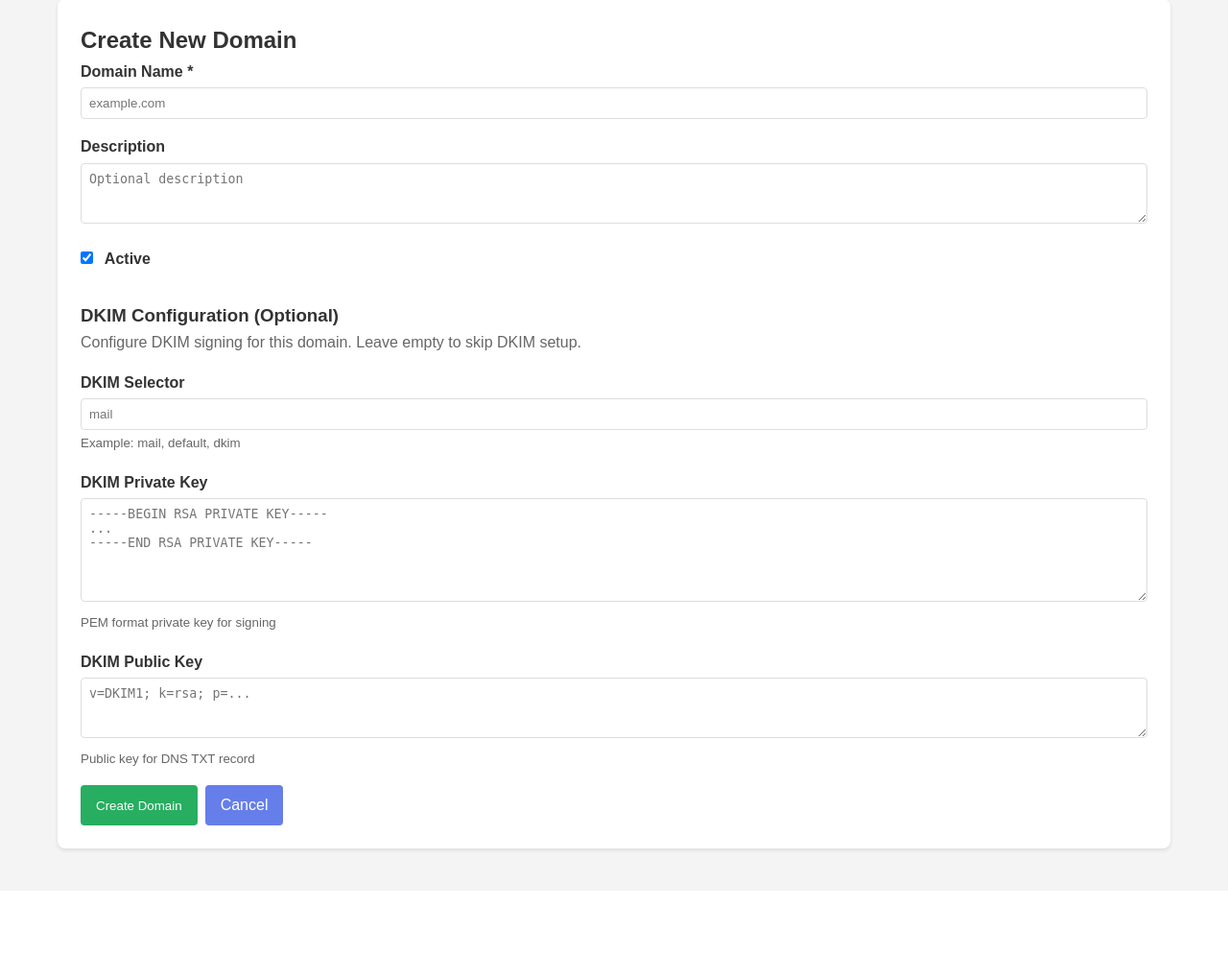
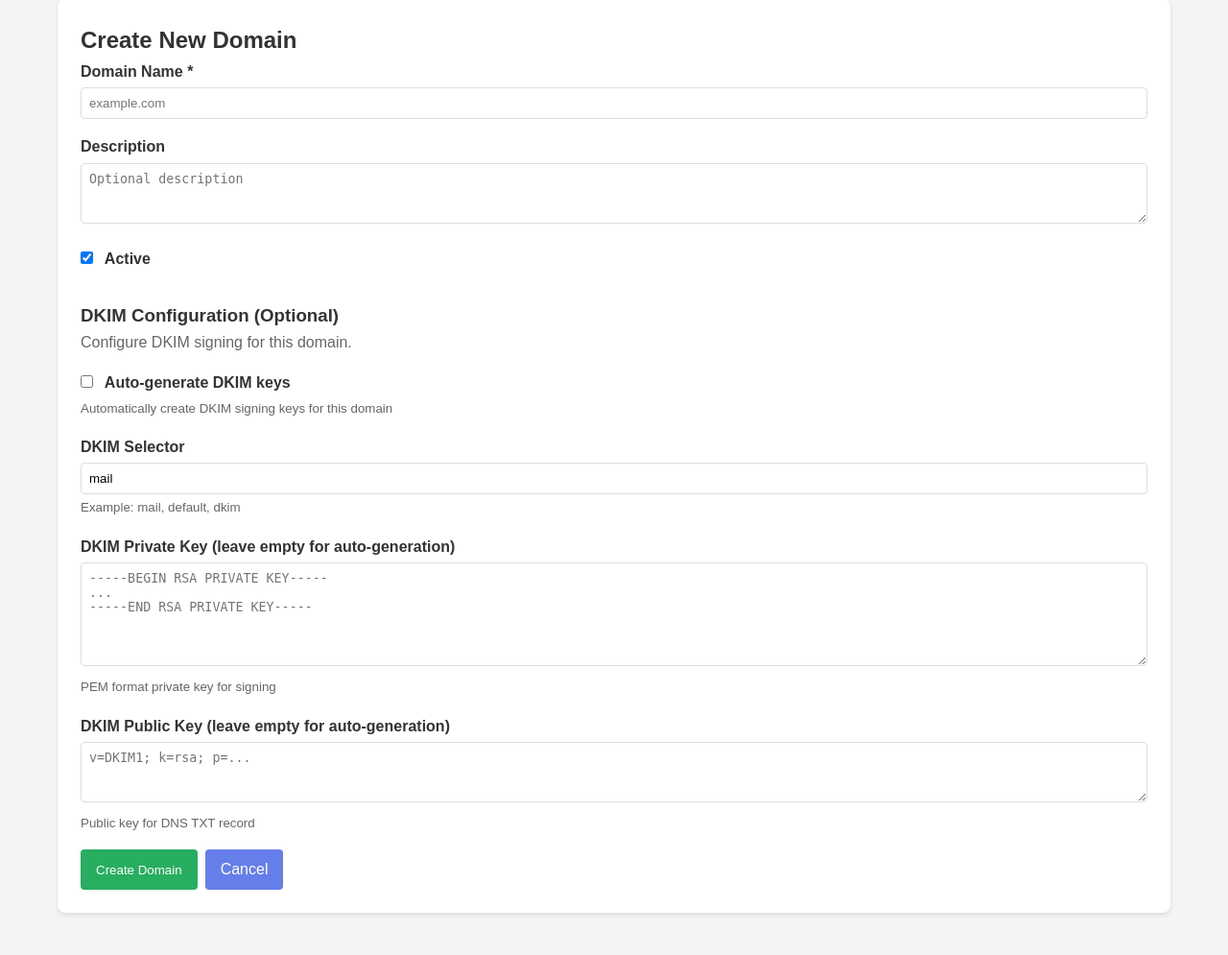
Before and after one commit to tayyebi/mailserver, a Laravel app: page /domains/create in a window 1280 px wide. Shown: the part 163-1158 px from the top of the page at 96% size. Before the commit the page ends 1052 px from the top, so only its background shows below. Run offline with Laravel 12, Linux system fonts and the light colour scheme; parts of the project's set-up code (start-up, migrations or seed data) failed here and were passed over.

Commit message:
Add DKIM management to admin panel and init container
Co-authored-by: tayyebi <14053493+tayyebi@users.noreply.github.com>

```diff
--- a/admin/app/Http/Controllers/DomainController.php
+++ b/admin/app/Http/Controllers/DomainController.php
@@ -3,12 +3,20 @@
 namespace App\Http\Controllers;
 
 use App\Models\Domain;
+use App\Services\DkimService;
 use Illuminate\Http\Request;
 use Illuminate\View\View;
 use Illuminate\Http\RedirectResponse;
+use Illuminate\Support\Facades\Log;
 
 class DomainController extends Controller
 {
+    protected $dkimService;
+
+    public function __construct(DkimService $dkimService)
+    {
+        $this->dkimService = $dkimService;
+    }
     public function index(): View
     {
         $domains = Domain::with('emailAccounts', 'aliases')->get();
@@ -26,12 +34,41 @@ class DomainController extends Controller
             'domain' => 'required|string|unique:domains',
             'description' => 'nullable|string',
             'active' => 'boolean',
+            'generate_dkim' => 'boolean',
             'dkim_selector' => 'nullable|string|max:255',
             'dkim_private_key' => 'nullable|string',
             'dkim_public_key' => 'nullable|string',
         ]);
 
         $validated['active'] = $request->has('active');
+
+        // Auto-generate DKIM keys if requested
+        if ($request->has('generate_dkim') && $request->generate_dkim) {
+            $selector = $validated['dkim_selector'] ?: 'mail';
+            try {
+                $keys = $this->dkimService->generateKeys($validated['domain'], $selector);
+                $validated['dkim_selector'] = $selector;
+                $validated['dkim_private_key'] = $keys['private_key'];
+                $validated['dkim_public_key'] = $keys['public_key'];
+
+                // Write keys to OpenDKIM directory structure
+                $this->dkimService->writeKeysToOpendkim(
+                    $validated['domain'],
+                    $selector,
+                    $keys['private_key']
+                );
+
+                $domain = Domain::create($validated);
+
+                return redirect()->route('domains.show-dkim', $domain)
+                    ->with('success', 'Domain created successfully with DKIM keys');
+            } catch (\Exception $e) {
+                Log::error("Failed to generate DKIM keys: " . $e->getMessage());
+                return back()->withInput()
+                    ->with('error', 'Failed to generate DKIM keys: ' . $e->getMessage());
+            }
+        }
+
         Domain::create($validated);
 
         return redirect()->route('domains.index')->with('success', 'Domain created successfully');
@@ -75,4 +112,47 @@ class DomainController extends Controller
         $domain->delete();
         return redirect()->route('domains.index')->with('success', 'Domain deleted successfully');
     }
+
+    /**
+     * Show DKIM information for a domain
+     */
+    public function showDkim(Domain $domain): View
+    {
+        return view('domains.show-dkim', compact('domain'));
+    }
+
+    /**
+     * Generate or regenerate DKIM keys for a domain
+     */
+    public function generateDkim(Request $request, Domain $domain): RedirectResponse
+    {
+        $validated = $request->validate([
+            'dkim_selector' => 'nullable|string|max:255',
+        ]);
+
+        $selector = $validated['dkim_selector'] ?? $domain->dkim_selector ?? 'mail';
+
+        try {
+            $keys = $this->dkimService->generateKeys($domain->domain, $selector);
+
+            $domain->update([
+                'dkim_selector' => $selector,
+                'dkim_private_key' => $keys['private_key'],
+                'dkim_public_key' => $keys['public_key'],
+            ]);
+
+            // Write keys to OpenDKIM directory structure
+            $this->dkimService->writeKeysToOpendkim(
+                $domain->domain,
+                $selector,
+                $keys['private_key']
+            );
+
+            return redirect()->route('domains.show-dkim', $domain)
+                ->with('success', 'DKIM keys generated successfully');
+        } catch (\Exception $e) {
+            Log::error("Failed to generate DKIM keys for {$domain->domain}: " . $e->getMessage());
+            return back()->with('error', 'Failed to generate DKIM keys: ' . $e->getMessage());
+        }
+    }
 }
--- /dev/null
+++ b/admin/app/Services/DkimService.php
@@ -0,0 +1,219 @@
+<?php
+
+namespace App\Services;
+
+use Exception;
+use Illuminate\Support\Facades\Log;
+
+class DkimService
+{
+    /**
+     * Generate DKIM key pair for a domain
+     *
+     * @param string $domain The domain name
+     * @param string $selector DKIM selector (default: 'mail')
+     * @return array Array with 'private_key' and 'public_key'
+     * @throws Exception
+     */
+    public function generateKeys(string $domain, string $selector = 'mail'): array
+    {
+        // Create temporary directory for key generation
+        $tempDir = sys_get_temp_dir() . '/dkim_' . uniqid();
+
+        try {
+            if (!mkdir($tempDir, 0700, true)) {
+                throw new Exception("Failed to create temporary directory");
+            }
+
+            // Generate RSA key pair using openssl
+            $privateKeyPath = $tempDir . '/' . $selector . '.private';
+
+            // Generate private key (2048-bit RSA)
+            $generateCmd = sprintf(
+                'openssl genrsa -out %s 2048 2>&1',
+                escapeshellarg($privateKeyPath)
+            );
+
+            exec($generateCmd, $output, $returnCode);
+
+            if ($returnCode !== 0 || !file_exists($privateKeyPath)) {
+                throw new Exception("Failed to generate private key: " . implode("\n", $output));
+            }
+
+            // Extract public key
+            $publicKeyCmd = sprintf(
+                'openssl rsa -in %s -pubout -outform PEM 2>&1',
+                escapeshellarg($privateKeyPath)
+            );
+
+            exec($publicKeyCmd, $publicKeyOutput, $publicKeyReturnCode);
+
+            if ($publicKeyReturnCode !== 0) {
+                throw new Exception("Failed to extract public key: " . implode("\n", $publicKeyOutput));
+            }
+
+            $publicKeyPem = implode("\n", $publicKeyOutput);
+
+            // Convert public key to DKIM DNS format
+            $dnsRecord = $this->convertToDkimDnsFormat($publicKeyPem, $selector, $domain);
+
+            // Read private key
+            $privateKey = file_get_contents($privateKeyPath);
+
+            if (!$privateKey) {
+                throw new Exception("Failed to read private key");
+            }
+
+            return [
+                'private_key' => $privateKey,
+                'public_key' => $dnsRecord,
+                'selector' => $selector,
+                'dns_record_name' => $selector . '._domainkey.' . $domain,
+            ];
+
+        } finally {
+            // Clean up temporary files
+            if (isset($privateKeyPath) && file_exists($privateKeyPath)) {
+                @unlink($privateKeyPath);
+            }
+            if (is_dir($tempDir)) {
+                @rmdir($tempDir);
+            }
+        }
+    }
+
+    /**
+     * Convert PEM public key to DKIM DNS TXT record format
+     *
+     * @param string $publicKeyPem Public key in PEM format
+     * @param string $selector DKIM selector
+     * @param string $domain Domain name
+     * @return string DKIM DNS record value
+     */
+    private function convertToDkimDnsFormat(string $publicKeyPem, string $selector, string $domain): string
+    {
+        // Remove PEM headers and footers, and whitespace
+        $publicKeyBase64 = preg_replace(
+            '/-----BEGIN PUBLIC KEY-----|-----END PUBLIC KEY-----|\s+/',
+            '',
+            $publicKeyPem
+        );
+
+        // Format as DKIM TXT record
+        return sprintf('v=DKIM1; k=rsa; p=%s', $publicKeyBase64);
+    }
+
+    /**
+     * Write DKIM keys to OpenDKIM directory structure
+     *
+     * @param string $domain Domain name
+     * @param string $selector DKIM selector
+     * @param string $privateKey Private key content
+     * @return bool Success status
+     */
+    public function writeKeysToOpendkim(string $domain, string $selector, string $privateKey): bool
+    {
+        try {
+            $keyDir = "/var/www/html/storage/app/mail-config/opendkim/keys/{$domain}";
+
+            // Create directory if it doesn't exist
+            if (!is_dir($keyDir)) {
+                if (!mkdir($keyDir, 0755, true)) {
+                    Log::error("Failed to create DKIM key directory: {$keyDir}");
+                    return false;
+                }
+            }
+
+            $privateKeyFile = "{$keyDir}/{$selector}.private";
+
+            // Write private key
+            if (file_put_contents($privateKeyFile, $privateKey) === false) {
+                Log::error("Failed to write private key file: {$privateKeyFile}");
+                return false;
+            }
+
+            // Set proper permissions
+            chmod($privateKeyFile, 0600);
+
+            // Update KeyTable
+            $this->updateKeyTable($domain, $selector);
+
+            // Update SigningTable
+            $this->updateSigningTable($domain, $selector);
+
+            return true;
+
+        } catch (Exception $e) {
+            Log::error("Error writing DKIM keys: " . $e->getMessage());
+            return false;
+        }
+    }
+
+    /**
+     * Update OpenDKIM KeyTable file
+     */
+    private function updateKeyTable(string $domain, string $selector): void
+    {
+        $keyTablePath = '/var/www/html/storage/app/mail-config/opendkim/KeyTable';
+        $entry = "{$selector}._domainkey.{$domain}  {$domain}:{$selector}:/etc/opendkim/keys/{$domain}/{$selector}.private\n";
+
+        // Ensure directory exists
+        $dir = dirname($keyTablePath);
+        if (!is_dir($dir)) {
+            mkdir($dir, 0755, true);
+        }
+
+        // Read existing content
+        $content = file_exists($keyTablePath) ? file_get_contents($keyTablePath) : '';
+
+        // Check if entry already exists
+        if (strpos($content, "{$selector}._domainkey.{$domain}") === false) {
+            file_put_contents($keyTablePath, $content . $entry);
+        }
+    }
+
+    /**
+     * Update OpenDKIM SigningTable file
+     */
+    private function updateSigningTable(string $domain, string $selector): void
+    {
+        $signingTablePath = '/var/www/html/storage/app/mail-config/opendkim/SigningTable';
+        $entry = "*@{$domain}       {$selector}._domainkey.{$domain}\n";
+
+        // Ensure directory exists
+        $dir = dirname($signingTablePath);
+        if (!is_dir($dir)) {
+            mkdir($dir, 0755, true);
+        }
+
+        // Read existing content
+        $content = file_exists($signingTablePath) ? file_get_contents($signingTablePath) : '';
+
+        // Check if entry already exists
+        if (strpos($content, "@{$domain}") === false) {
+            file_put_contents($signingTablePath, $content . $entry);
+        }
+    }
+
+    /**
+     * Get DNS instructions for DKIM setup
+     *
+     * @param string $domain Domain name
+     * @param string $selector DKIM selector
+     * @param string $publicKey Public key DNS record
+     * @return string Formatted DNS instructions
+     */
+    public function getDnsInstructions(string $domain, string $selector, string $publicKey): string
+    {
+        return sprintf(
+            "Add the following TXT record to your DNS:\n\n" .
+            "Name: %s._domainkey.%s\n" .
+            "Type: TXT\n" .
+            "Value: %s\n\n" .
+            "Note: Some DNS providers require you to remove quotes from the value.",
+            $selector,
+            $domain,
+            $publicKey
+        );
+    }
+}
--- a/admin/resources/views/domains/create.blade.php
+++ b/admin/resources/views/domains/create.blade.php
@@ -30,25 +30,58 @@
         </div>
 
         <h3 style="margin-top: 2rem;">DKIM Configuration (Optional)</h3>
-        <p style="color: #666; margin-bottom: 1rem;">Configure DKIM signing for this domain. Leave empty to skip DKIM setup.</p>
+        <p style="color: #666; margin-bottom: 1rem;">Configure DKIM signing for this domain.</p>
 
         <div class="form-group">
+            <label>
+                <input type="checkbox" name="generate_dkim" value="1" id="generate_dkim" onchange="toggleDkimFields()">
+                Auto-generate DKIM keys
+            </label>
+            <small style="color: #666; display: block; margin-top: 0.25rem;">
+                Automatically create DKIM signing keys for this domain
+            </small>
+        </div>
+
+        <div id="dkim_manual_fields">
+            <div class="form-group">
                 <label for="dkim_selector">DKIM Selector</label>
-            <input type="text" id="dkim_selector" name="dkim_selector" placeholder="mail" value="{{ old('dkim_selector') }}">
+                <input type="text" id="dkim_selector" name="dkim_selector" placeholder="mail" value="{{ old('dkim_selector', 'mail') }}">
                 <small style="color: #666;">Example: mail, default, dkim</small>
             </div>
 
             <div class="form-group">
-            <label for="dkim_private_key">DKIM Private Key</label>
+                <label for="dkim_private_key">DKIM Private Key (leave empty for auto-generation)</label>
                 <textarea id="dkim_private_key" name="dkim_private_key" rows="6" placeholder="-----BEGIN RSA PRIVATE KEY-----&#10;...&#10;-----END RSA PRIVATE KEY-----">{{ old('dkim_private_key') }}</textarea>
                 <small style="color: #666;">PEM format private key for signing</small>
             </div>
 
             <div class="form-group">
-            <label for="dkim_public_key">DKIM Public Key</label>
+                <label for="dkim_public_key">DKIM Public Key (leave empty for auto-generation)</label>
                 <textarea id="dkim_public_key" name="dkim_public_key" rows="3" placeholder="v=DKIM1; k=rsa; p=...">{{ old('dkim_public_key') }}</textarea>
                 <small style="color: #666;">Public key for DNS TXT record</small>
             </div>
+        </div>
+
+        <script>
+            function toggleDkimFields() {
+                const checkbox = document.getElementById('generate_dkim');
+                const manualFields = document.getElementById('dkim_manual_fields');
+                const privateKeyField = document.getElementById('dkim_private_key');
+                const publicKeyField = document.getElementById('dkim_public_key');
+
+                if (checkbox.checked) {
+                    privateKeyField.disabled = true;
+                    publicKeyField.disabled = true;
+                    privateKeyField.style.opacity = '0.5';
+                    publicKeyField.style.opacity = '0.5';
+                } else {
+                    privateKeyField.disabled = false;
+                    publicKeyField.disabled = false;
+                    privateKeyField.style.opacity = '1';
+                    publicKeyField.style.opacity = '1';
+                }
+            }
+        </script>
 
         <div class="actions">
             <button type="submit" class="btn btn-success">Create Domain</button>
--- a/admin/routes/web.php
+++ b/admin/routes/web.php
@@ -9,5 +9,10 @@ use App\Http\Controllers\AliasController;
 Route::get('/', [DashboardController::class, 'index'])->name('dashboard');
 
 Route::resource('domains', DomainController::class)->except(['show']);
+
+// DKIM management routes
+Route::get('domains/{domain}/dkim', [DomainController::class, 'showDkim'])->name('domains.show-dkim');
+Route::post('domains/{domain}/dkim', [DomainController::class, 'generateDkim'])->name('domains.generate-dkim');
+
 Route::resource('email-accounts', EmailAccountController::class)->except(['show']);
 Route::resource('aliases', AliasController::class)->except(['show']);
```
Also changed, not shown: admin/resources/views/domains/index.blade.php (+8 -0 lines), admin/resources/views/domains/show-dkim.blade.php (added, +76 -0 lines), docker-compose.yml (+20 -0 lines), 3 other files. Lines whose indentation alone changed are shown as unchanged.
